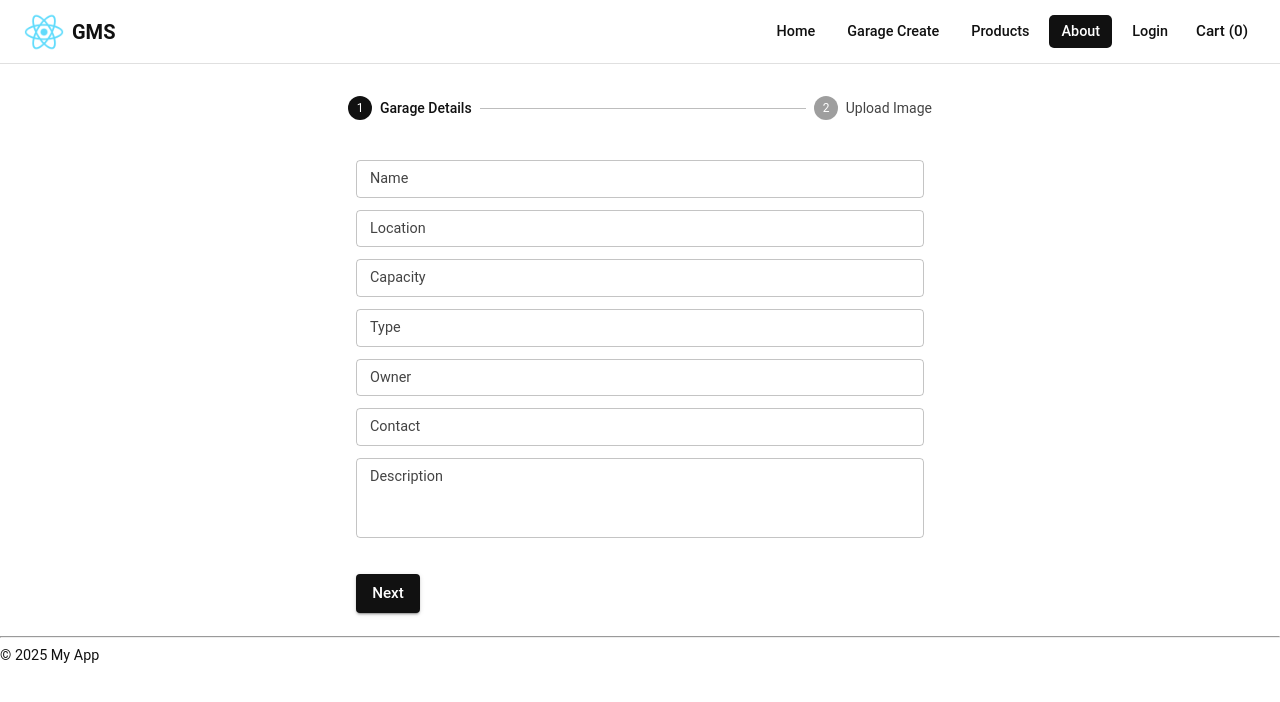
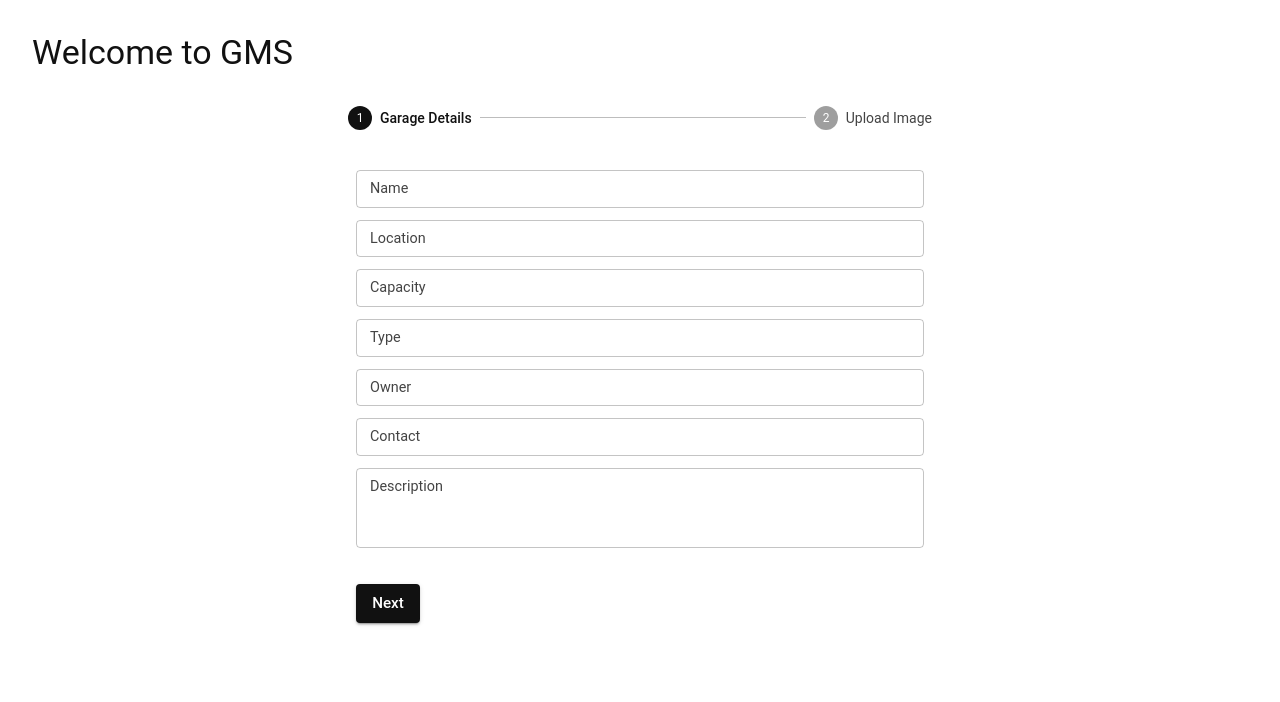
Before and after one commit to rajusarvasiddi/reactjs-ecom, a React (Create React App) app: page /about in a window 1280 px wide. Shown: the top 702 px of the page. Built offline with nearby package versions, Linux system fonts and the light colour scheme.

Commit message:
[master] 1. Added public layout 2. Added private layout 3. Changed route URL - included /app for private routes

```diff
--- a/src/App.tsx
+++ b/src/App.tsx
@@ -1,38 +1,51 @@
+// src/App.tsx
 import { lazy, Suspense } from "react";
-import "./App.css";
 import { Routes, Route } from "react-router-dom";
-import GarageCreate from "./pages/Garage/Create/CreateGarage";
+import MainLayout from "./components/PrivateLayout";
+import PrivateRoute from "./PrivateRoute";
+import PublicLayout from "./components/PublicLayout";
 
+// Lazy-loaded pages
 const Login = lazy(() => import("./pages/Login/Login"));
 const Home = lazy(() => import("./pages/Home"));
 const About = lazy(() => import("./pages/About"));
-const MainLayout = lazy(() => import("./components/MainLayout"));
+const GarageCreate = lazy(() => import("./pages/Garage/Create/CreateGarage"));
 const Products = lazy(() => import("./pages/Products/Products"));
 const ProductDetails = lazy(
   () => import("./pages/ProductDetails/ProductDetails")
 );
 const Cart = lazy(() => import("./pages/Cart/Cart"));
 
+// Mock auth check
+const isAuthenticated = true;
+
 function App() {
   return (
-    <>
     <Suspense fallback={<div>Loading...</div>}>
       <Routes>
-          {/* Login page without Layout */}
+        {/* Public routes */}
         <Route path="/login" element={<Login />} />
+        <Route element={<PublicLayout />}>
+          <Route path="/about" element={<About />} />
+        </Route>
 
-          {/* Pages with Layout */}
-          <Route element={<MainLayout />}>
-            <Route path="/" element={<Home />} />
-            <Route path="/about" element={<About />} />
-            <Route path="/garage-create" element={<GarageCreate />} />
-            <Route path="/products" element={<Products />} />
-            <Route path="/products/:id" element={<ProductDetails />} />
-            <Route path="/cart" element={<Cart />} />
+        {/* Protected routes */}
+        <Route
+          path="/app/*"
+          element={
+            <PrivateRoute isAuthenticated={isAuthenticated}>
+              <MainLayout />
+            </PrivateRoute>
+          }
+        >
+          <Route path="dashboard" element={<Home />} />
+          <Route path="garage-create" element={<GarageCreate />} />
+          <Route path="products" element={<Products />} />
+          <Route path="products/:id" element={<ProductDetails />} />
+          <Route path="cart" element={<Cart />} />
         </Route>
       </Routes>
     </Suspense>
-    </>
   );
 }
 
--- /dev/null
+++ b/src/PrivateRoute.tsx
@@ -0,0 +1,19 @@
+import React, { ReactNode } from "react";
+import { Navigate } from "react-router-dom";
+
+interface PrivateRouteProps {
+  children: ReactNode;
+  isAuthenticated: boolean;
+}
+
+const PrivateRoute: React.FC<PrivateRouteProps> = ({
+  children,
+  isAuthenticated,
+}) => {
+  if (!isAuthenticated) {
+    return <Navigate to="/login" replace />;
+  }
+  return <>{children}</>;
+};
+
+export default PrivateRoute;
--- a/src/components/Header.tsx
+++ b/src/components/Header.tsx
@@ -24,11 +24,8 @@ const Header = () => {
   const location = window.location.pathname;
 
   const navLinks = [
-    { label: "Home", path: "/" },
-    { label: "Garage Create", path: "/garage-create" },
-    { label: "Products", path: "/products" },
-    { label: "About", path: "/about" },
-    { label: "Login", path: "/login" },
+    { label: "Garage Create", path: "/app/garage-create" },
+    { label: "Products", path: "/app/products" },
   ];
 
   return (
--- a/src/components/MainLayout.tsx
+++ b/src/components/PrivateLayout.tsx
@@ -6,7 +6,6 @@ const MainLayout = () => {
   return (
     <>
       <Header />
-      {/* {children} */}
       <Outlet />
       <Footer />
     </>
--- a/src/components/ProductCard.tsx
+++ b/src/components/ProductCard.tsx
@@ -16,7 +16,8 @@ const ProductCard = ({ product }: Props) => {
 
   return (
     <div className="product-card">
-      <Link to={`/products/${product.id}`} className="product-link">
+      {/* <Link to={`app/products/${product.id}`} className="product-link"> */}
+      <Link to={`/app/products/${product.id}`} className="product-link">
         <img src={product.thumbnail} alt={product.title} />
       </Link>
       <h3>{product.title}</h3>
--- /dev/null
+++ b/src/components/PublicLayout.tsx
@@ -0,0 +1,17 @@
+// src/components/PublicLayout.tsx
+import { Outlet } from "react-router-dom";
+import { Box, Typography } from "@mui/material";
+
+const PublicLayout = () => {
+  return (
+    <Box sx={{ padding: 4 }}>
+      <Typography variant="h4" gutterBottom>
+        Welcome to GMS
+      </Typography>
+      {/* You can add a public header, footer, or branding here */}
+      <Outlet />
+    </Box>
+  );
+};
+
+export default PublicLayout;
```
Also changed, not shown: 1 other file (tests, documents, lock files or other folders). Lines whose indentation alone changed are shown as unchanged.
